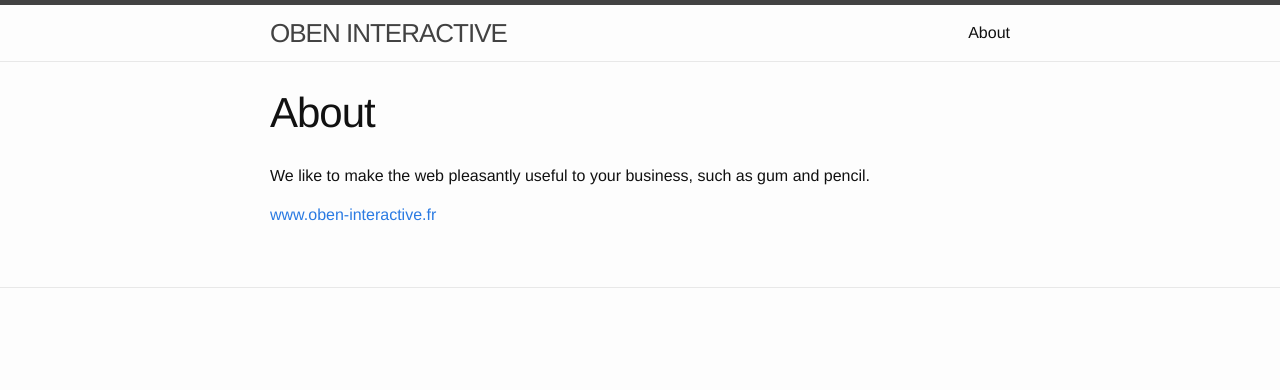
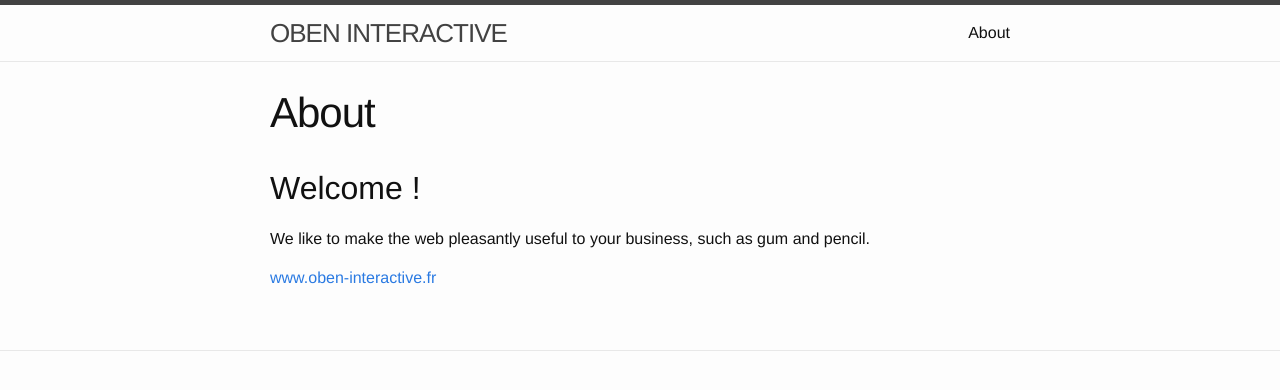
Before and after one commit to obeninteractive/obeninteractive.github.io, a Jekyll site: the page built from about.md, in a window 1280 px wide. Shown: the top 390 px of the page. Built offline with Jekyll 4.4.1, drawn with Linux system fonts in a browser that asks for light colours.

Commit message:
Add sub-title

```diff
--- a/about.md
+++ b/about.md
@@ -2,8 +2,14 @@
 layout: page
 title: About
 permalink: /about/
+published: true
 ---
+
+## Welcome !
+
 
 We like to make the web pleasantly useful to your business, such as gum and pencil.
 
+
+
 [www.oben-interactive.fr](http://oben-interactive.fr/)
```
